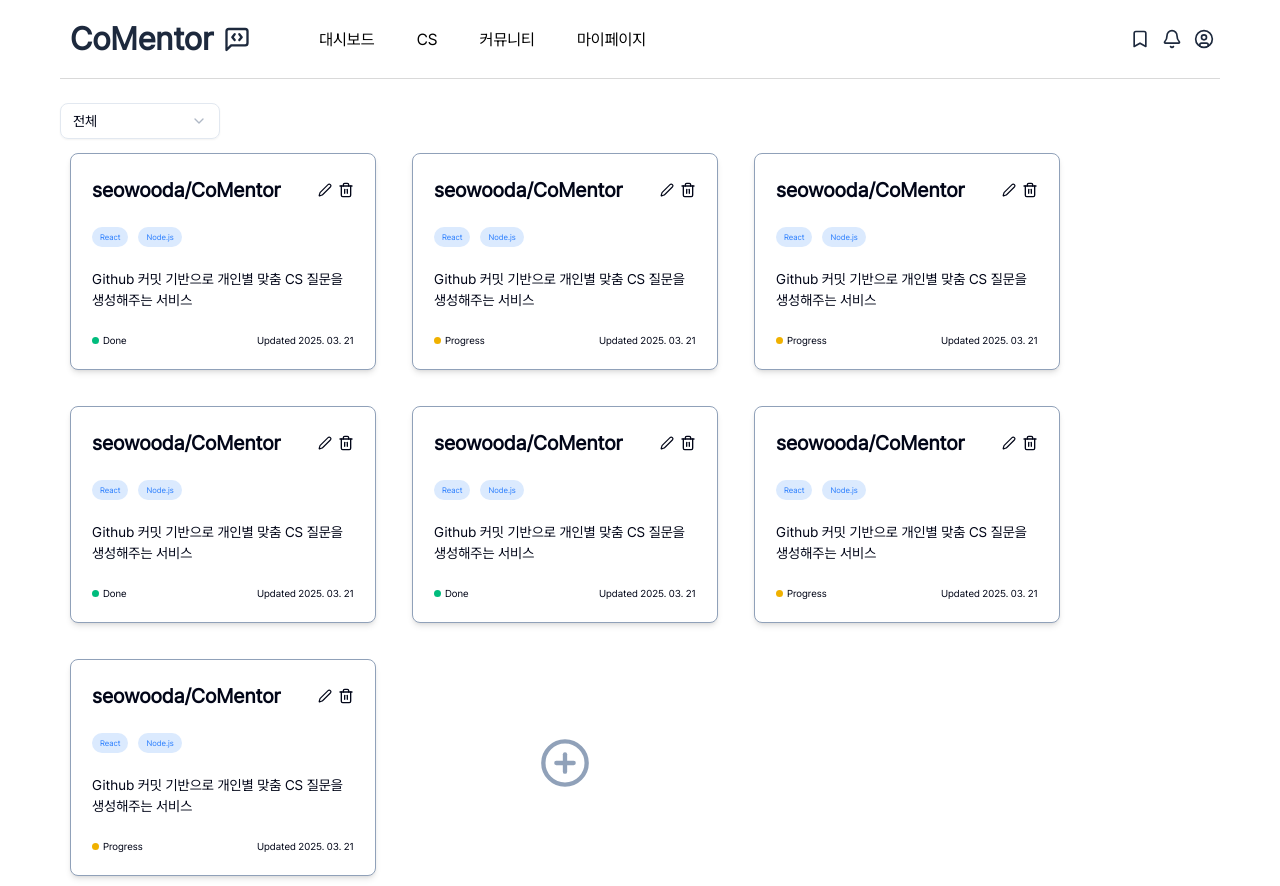
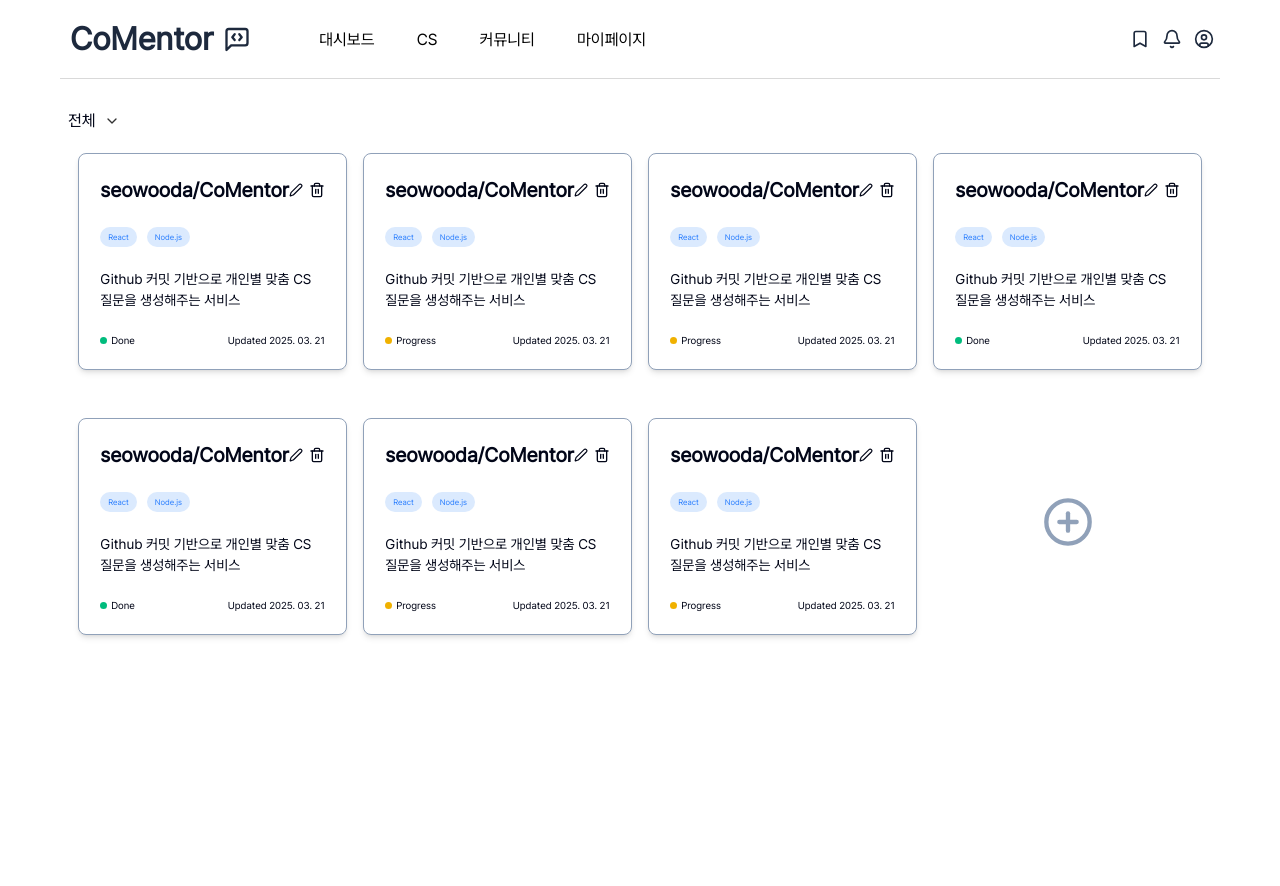
Before and after one commit to seowooda/comentor, a Next.js app: page /dashboard in a window 1280 px wide. After the commit the page ends 800 px from the top, so only its background shows below. Built offline with nearby package versions, Linux system fonts and the light colour scheme.

Commit message:
style: 대시보드 레이아웃 및 스타일 수정, Select 컴포넌트 스타일 개선

```diff
--- a/src/components/Dashboard/Dashboard.tsx
+++ b/src/components/Dashboard/Dashboard.tsx
@@ -1,4 +1,4 @@
-import { Plus, PlusCircle } from 'lucide-react'
+import { PlusCircle } from 'lucide-react'
 import { DashboardCard } from '../DashboardCard/DashboardCard'
 
 const Dashboard = ({ filter }: { filter: string }) => {
@@ -80,12 +80,15 @@ const Dashboard = ({ filter }: { filter: string }) => {
     filter === 'all' ? Card : Card.filter((card) => card.status === filter)
 
   return (
-    <div className="flex w-full flex-wrap gap-9">
+    <div className="flex w-full justify-center">
+      <div className="mx-auto grid grid-cols-1 gap-12 px-6 sm:grid-cols-1 md:grid-cols-2 lg:grid-cols-3 xl:grid-cols-4 2xl:grid-cols-5">
         {filteredCards.map((card) => (
-        <DashboardCard key={card.id} card={card} />
+          <div key={card.id} className="flex justify-center">
+            <DashboardCard card={card} />
+          </div>
         ))}
 
-      <div className="flex h-52 w-[306px] items-center justify-center">
+        <div className="flex h-52 items-center justify-center">
           <PlusCircle
             size={52}
             className="cursor-pointer text-slate-400"
@@ -93,6 +96,7 @@ const Dashboard = ({ filter }: { filter: string }) => {
           />
         </div>
       </div>
+    </div>
   )
 }
 export default Dashboard
--- a/src/components/Select/Select.tsx
+++ b/src/components/Select/Select.tsx
@@ -5,7 +5,6 @@ import {
   SelectContent,
   SelectGroup,
   SelectItem,
-  SelectLabel,
   SelectTrigger,
   SelectValue,
 } from '@/components/ui/select'
@@ -17,8 +16,8 @@ export function DashboardSelect({
 }) {
   return (
     <Select defaultValue="all" onValueChange={(value) => setFilter(value)}>
-      <SelectTrigger className="w-[160px]">
-        <SelectValue placeholder="전체" />
+      <SelectTrigger className="w-fit border-none px-2 text-base shadow-none focus:ring-0 focus-visible:ring-0 [&_svg]:!text-black [&_svg]:!opacity-80">
+        <SelectValue placeholder="전체" className="text-base" />
       </SelectTrigger>
       <SelectContent>
         <SelectGroup>
```
Lines whose indentation alone changed are shown as unchanged.
